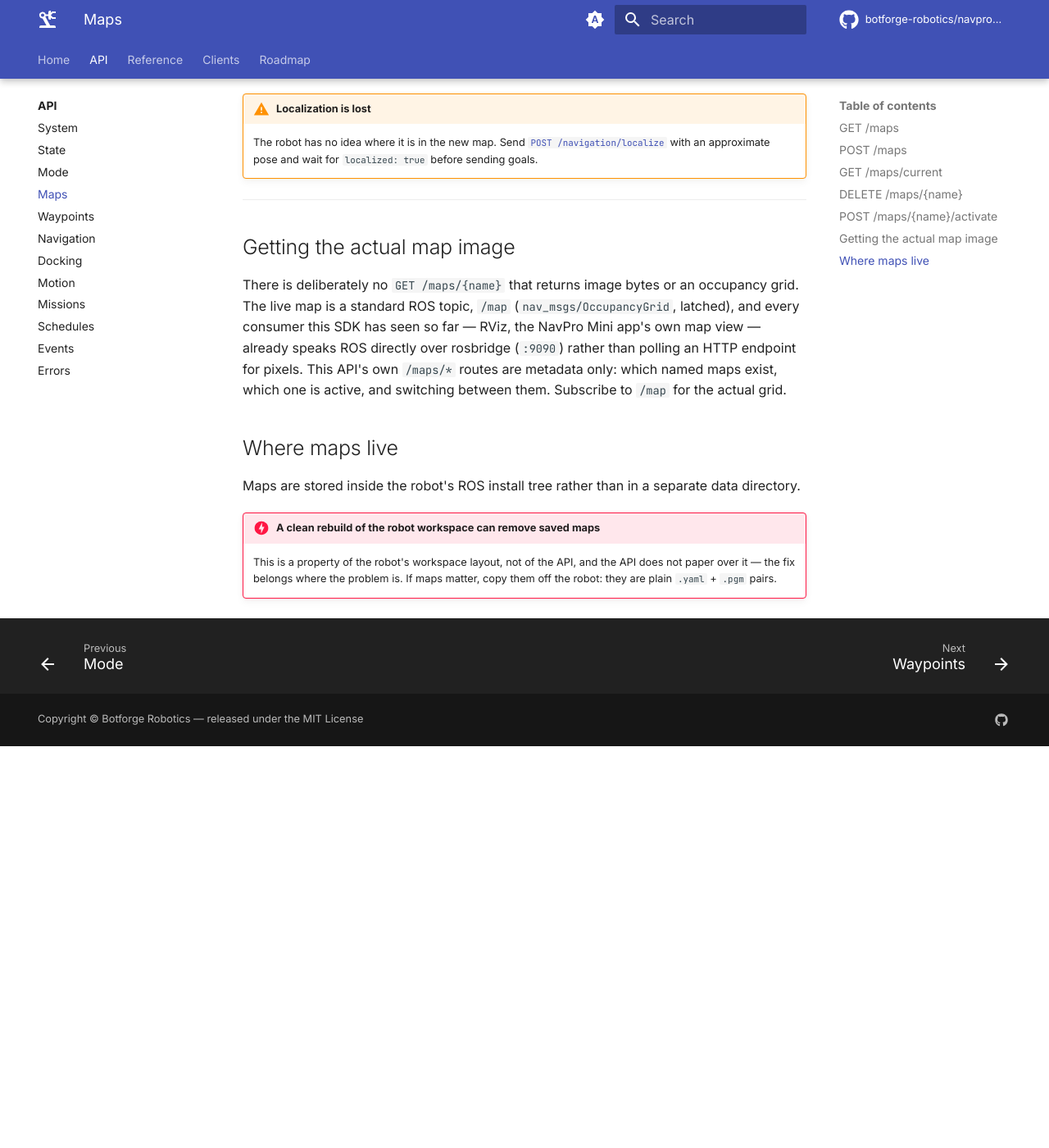
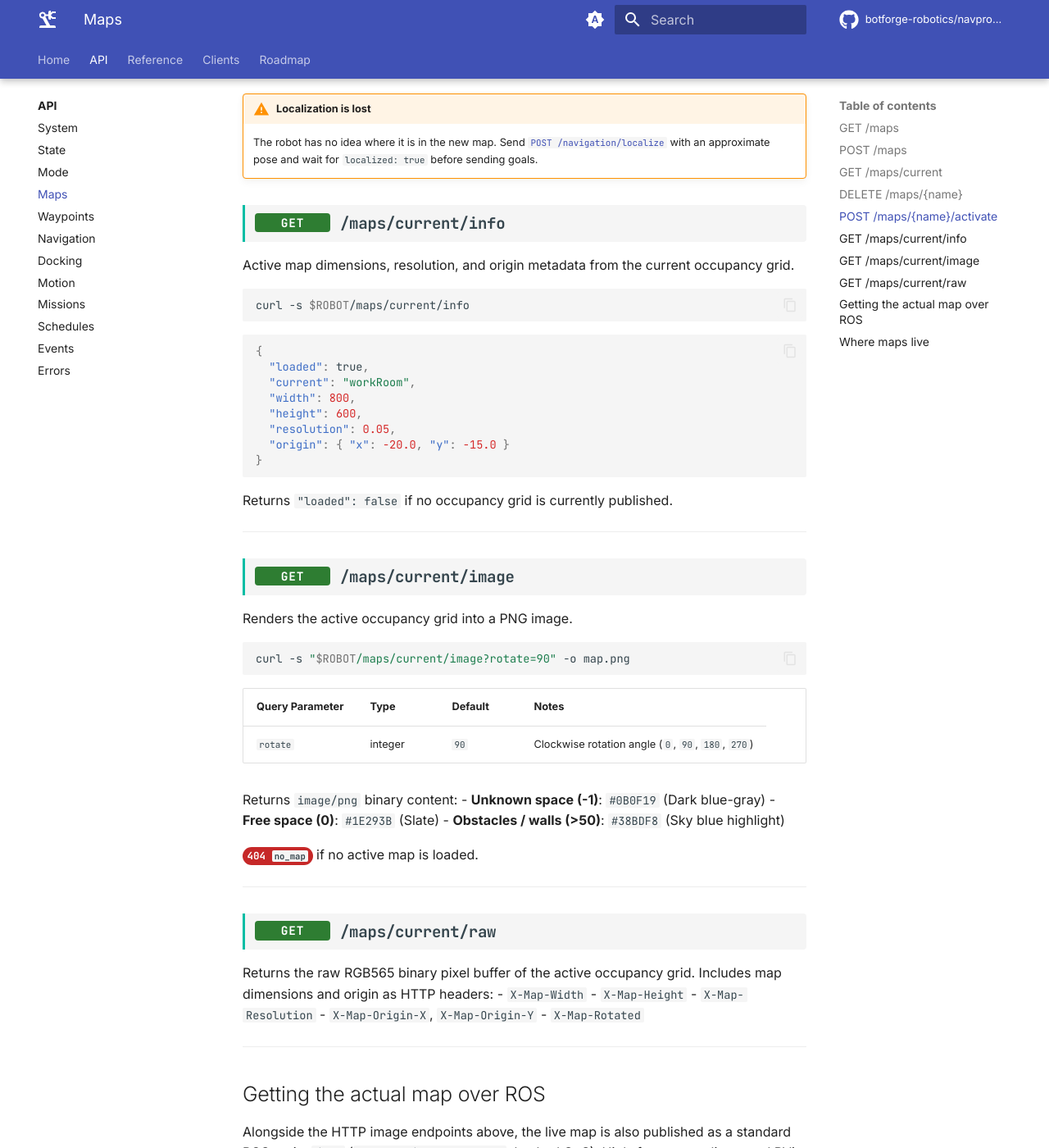
Before and after one commit to botforge-robotics/navpromini_sdk, an MkDocs documentation site: the page built from docs/api/maps.md, in a window 1280 px wide and 1400 px high, scrolled down 2760 px. Shown: the whole window at 82% size. Built offline with MkDocs 1.6.1 and Material for MkDocs 9.7.7, drawn with Linux system fonts in a browser that asks for light colours; comment, search, counter and statistics services are not loaded; before the commit the page ends 3670 px from its top, so only the background shows below that; some of the changed text lies outside the part shown.

Commit message:
Document map image/raw/info and AMCL global relocalization endpoints

````diff
--- a/docs/api/maps.md
+++ b/docs/api/maps.md
@@ -124,23 +124,65 @@ This **restarts the navigation stack** — it is exactly `POST /mode {"mode": "n
     [`POST /navigation/localize`](navigation.md) with an approximate pose and wait for
     `localized: true` before sending goals.
 
+### <span class="verb get">GET</span> `/maps/current/info`
+
+Active map dimensions, resolution, and origin metadata from the current occupancy grid.
+
+```bash
+curl -s $ROBOT/maps/current/info
+```
+
+```json
+{
+  "loaded": true,
+  "current": "workRoom",
+  "width": 800,
+  "height": 600,
+  "resolution": 0.05,
+  "origin": { "x": -20.0, "y": -15.0 }
+}
+```
+
+Returns `"loaded": false` if no occupancy grid is currently published.
+
 ---
 
-## Getting the actual map image
+### <span class="verb get">GET</span> `/maps/current/image`
 
-There is deliberately no `GET /maps/{name}` that returns image bytes or an occupancy grid.
-The live map is a standard ROS topic, `/map` (`nav_msgs/OccupancyGrid`, latched), and every
-consumer this SDK has seen so far — RViz, the NavPro Mini app's own map view — already
-speaks ROS directly over rosbridge (`:9090`) rather than polling an HTTP endpoint for
-pixels. This API's own `/maps/*` routes are metadata only: which named maps exist, which one
-is active, and switching between them. Subscribe to `/map` for the actual grid.
+Renders the active occupancy grid into a PNG image.
+
+```bash
+curl -s "$ROBOT/maps/current/image?rotate=90" -o map.png
+```
+
+| Query Parameter | Type | Default | Notes |
+|---|---|---|---|
+| `rotate` | integer | `90` | Clockwise rotation angle (`0`, `90`, `180`, `270`) |
+
+Returns `image/png` binary content:
+- **Unknown space (-1)**: `#0B0F19` (Dark blue-gray)
+- **Free space (0)**: `#1E293B` (Slate)
+- **Obstacles / walls (>50)**: `#38BDF8` (Sky blue highlight)
+
+<span class="status err">404 `no_map`</span> if no active map is loaded.
+
+---
+
+### <span class="verb get">GET</span> `/maps/current/raw`
+
+Returns the raw RGB565 binary pixel buffer of the active occupancy grid. Includes map dimensions and origin as HTTP headers:
+- `X-Map-Width`
+- `X-Map-Height`
+- `X-Map-Resolution`
+- `X-Map-Origin-X`, `X-Map-Origin-Y`
+- `X-Map-Rotated`
+
+---
+
+## Getting the actual map over ROS
+
+Alongside the HTTP image endpoints above, the live map is also published as a standard ROS topic, `/map` (`nav_msgs/OccupancyGrid`, latched QoS). High-frequency clients and RViz can subscribe to `/map` directly over rosbridge (`:9090`).
 
 ## Where maps live
 
-Maps are stored inside the robot's ROS install tree rather than in a separate data
-directory.
-
-!!! danger "A clean rebuild of the robot workspace can remove saved maps"
-    This is a property of the robot's workspace layout, not of the API, and the API does not
-    paper over it — the fix belongs where the problem is. If maps matter, copy them off the
-    robot: they are plain `.yaml` + `.pgm` pairs.
+Maps are stored inside the robot's ROS workspace (`navpromini_mapping/maps`): they are plain `.yaml` + `.pgm` pairs alongside serialized pose graphs.
````
Also changed, not shown: docs/api/navigation.md (+14 -0 lines), openapi.yaml (+79 -0 lines).
